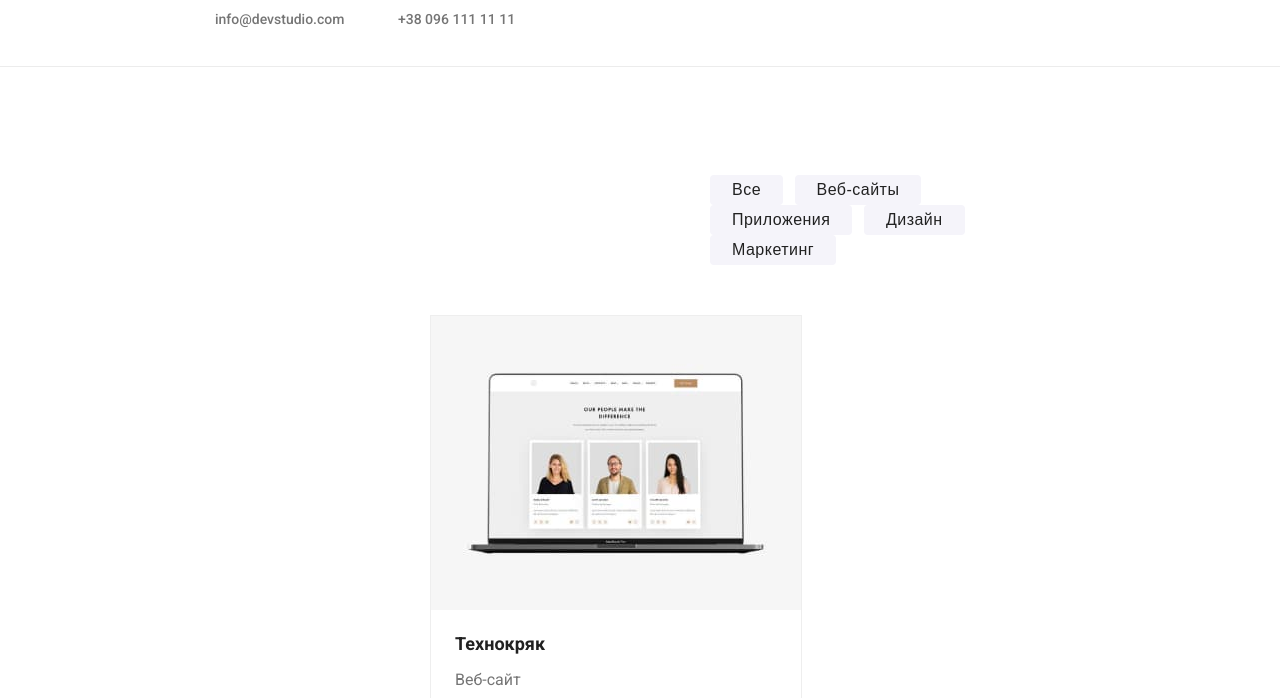
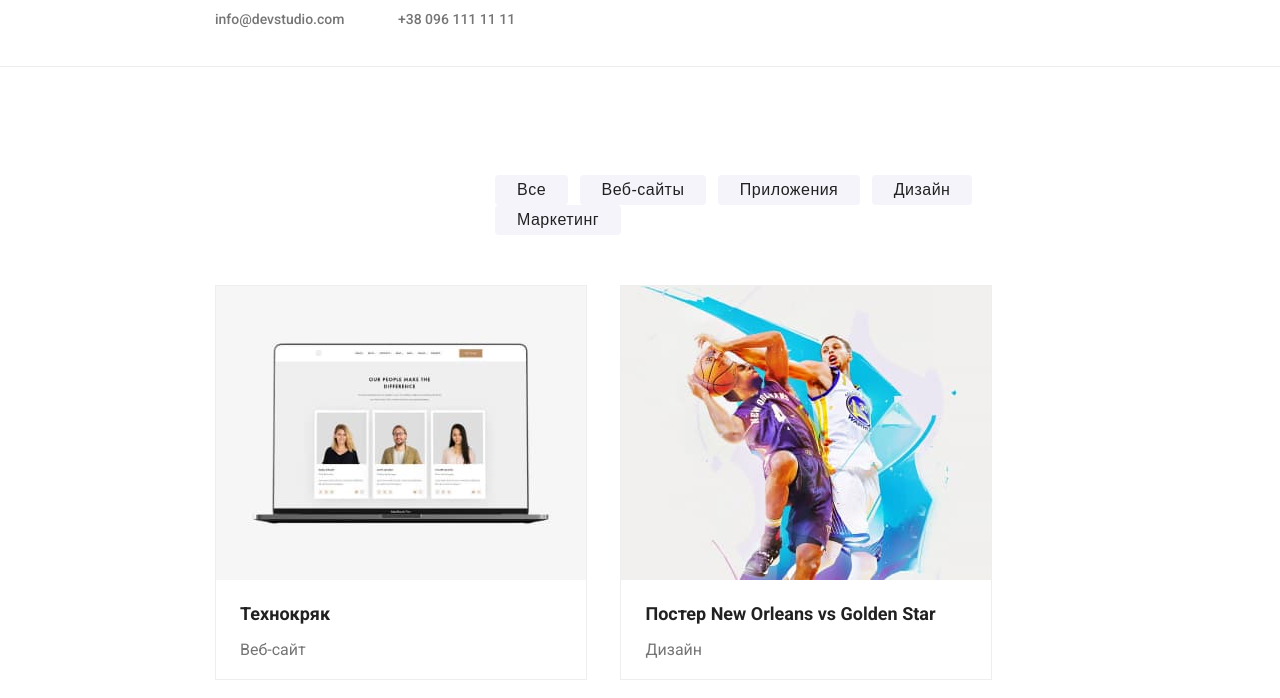
Before and after one commit to RodionAugustus/goit-markup-hw-02, a plain HTML site: page portfolio.html in a window 1280 px wide. Shown: the part 102-800 px from the top of the page. Drawn offline with Linux system fonts and the light colour scheme.

Commit message:
Update styles.css

```diff
--- a/css/styles.css
+++ b/css/styles.css
@@ -215,7 +215,9 @@
 /* Portfolio */
 
 .portfolio-list {
-    padding: 94px 215px;
+    padding-top: 94px;
+    padding-bottom: 94px;
+    padding-right: 215px;
 }
 
 .filters {
```
